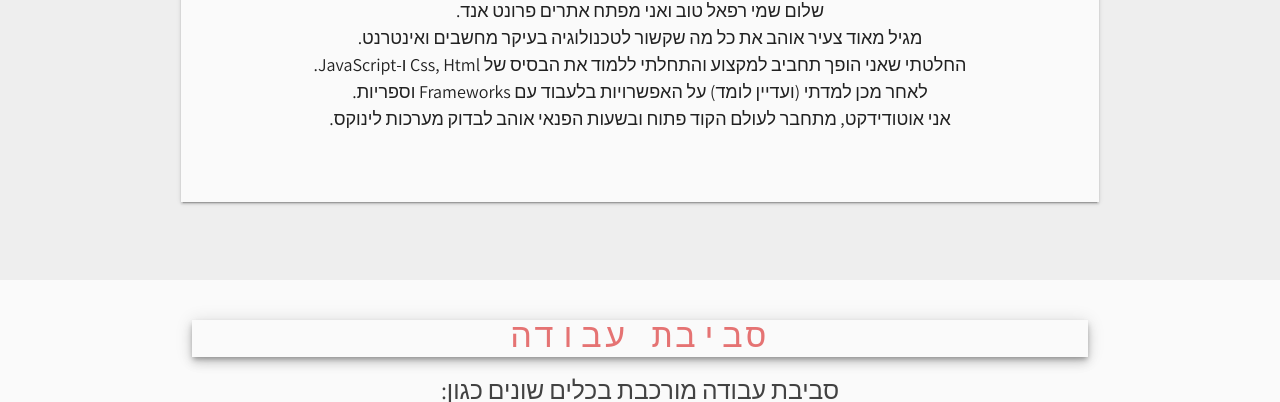
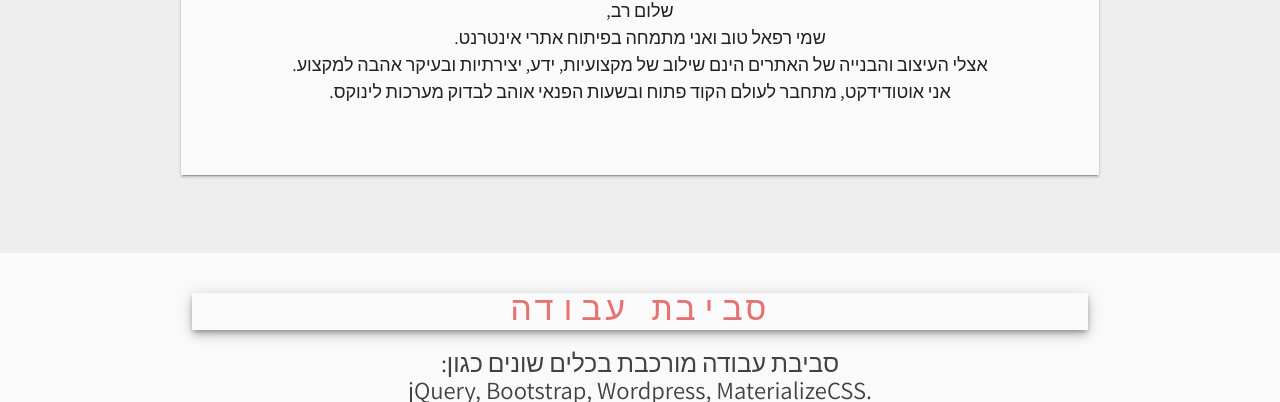
Before and after one commit to rtoob/portfolio3, a plain HTML site: page index.html in a window 1280 px wide. Shown: the part 1002-1404 px from the top of the page. Drawn offline with Linux system fonts and the light colour scheme; a web font is replaced by a local one.

Commit message:
Update index.html

```diff
--- a/index.html
+++ b/index.html
@@ -64,10 +64,9 @@
 	      <div class="col s12 l12">
 	      <img src="img/RafaTubClean.png" alt="" class="z-depth-3">
 	      </div>
-	      <p class="z-depth-1">שלום שמי רפאל טוב ואני מפתח אתרים פרונט אנד.<br>
-	      מגיל מאוד צעיר אוהב את כל מה שקשור לטכנולוגיה בעיקר מחשבים ואינטרנט.<br>
-	     החלטתי שאני הופך תחביב למקצוע והתחלתי ללמוד את הבסיס של Css, Html ו-JavaScript.<br>
-	     לאחר מכן למדתי (ועדיין לומד) על האפשרויות בלעבוד עם Frameworks וספריות.<br>
+	      <p class="z-depth-1">שלום רב,<br>
+	      שמי רפאל טוב ואני מתמחה בפיתוח אתרי אינטרנט.<br>
+	     אצלי העיצוב והבנייה של האתרים הינם שילוב של מקצועיות, ידע, יצירתיות ובעיקר אהבה למקצוע.<br>
 	    אני אוטודידקט, מתחבר לעולם הקוד פתוח ובשעות הפנאי אוהב לבדוק מערכות לינוקס.<br>
 	     </p>
 	    </div>
```
